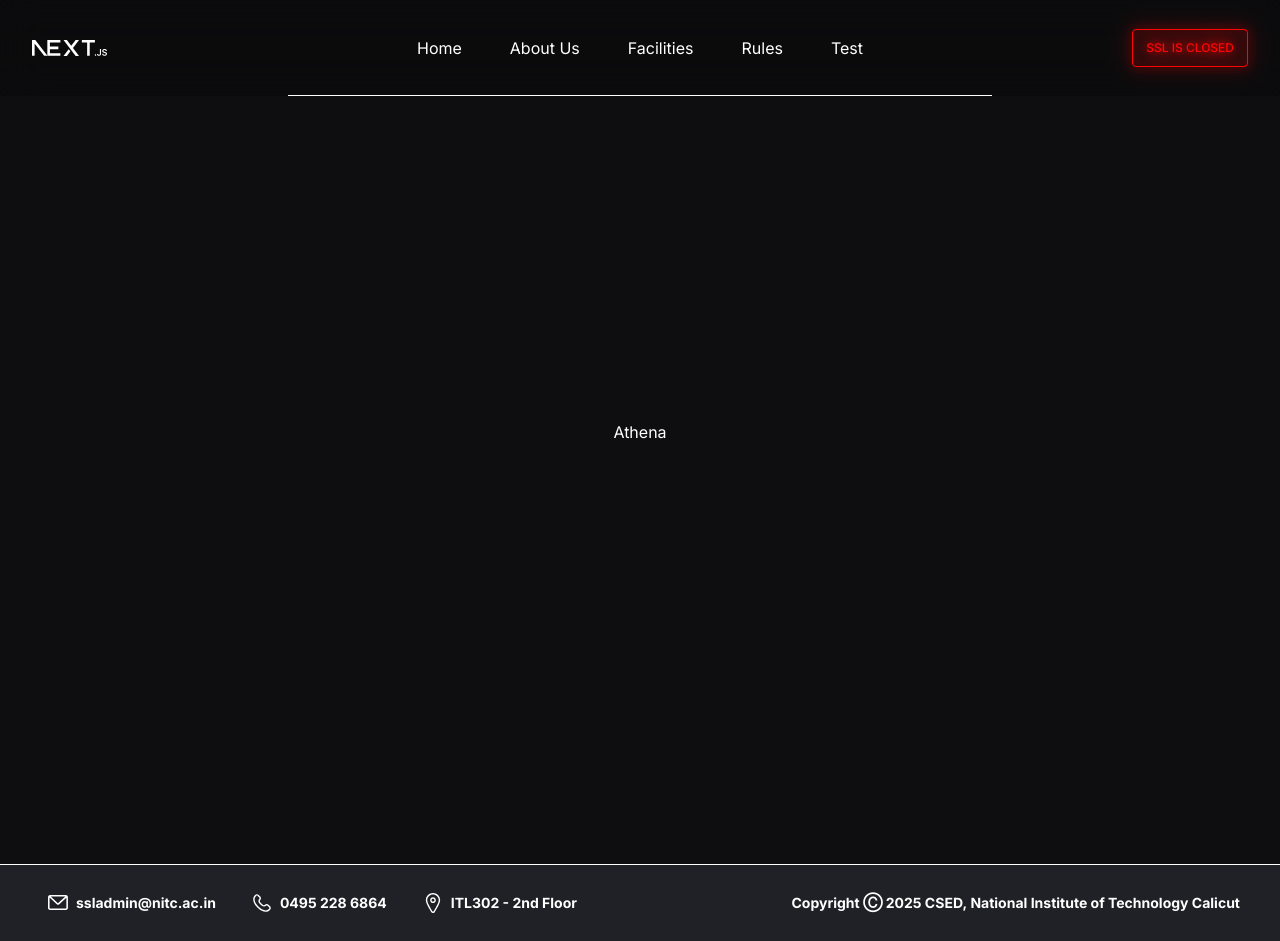
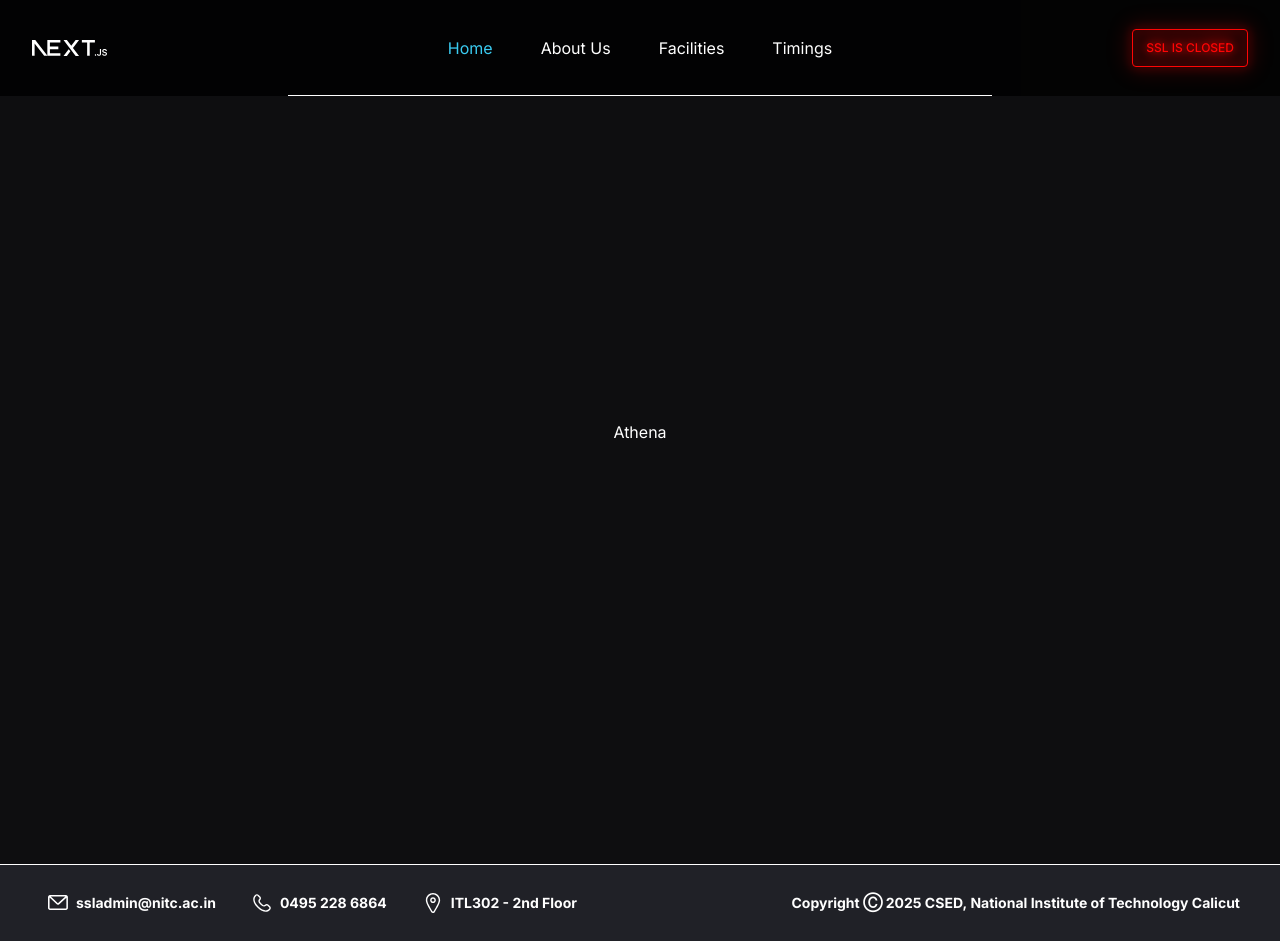
Before and after one commit to athena-server/athena-server.github.io, a Next.js app: page / in a window 1280 px wide. Built offline with nearby package versions, Linux system fonts and the light colour scheme; a web font is replaced by a local one.

Commit message:
made changes for responsiveness and functionality

```diff
--- a/src/app/layout.tsx
+++ b/src/app/layout.tsx
@@ -17,10 +17,9 @@ export default function RootLayout({
   children: React.ReactNode;
 }>) {
   return (
-    <html lang="en">
-      <body
-        className={`${inter.className} antialiased`}
-      >
+    <html lang="en"
+      style={{ scrollBehavior: "smooth" }}>
+      <body className={`${inter.className} antialiased`}>
         <Navbar />
         {children}
         <Footer />
--- a/src/components/Navbar/MobileNavItem.tsx
+++ b/src/components/Navbar/MobileNavItem.tsx
@@ -3,7 +3,7 @@ import { motion } from "framer-motion";
 const MobileNavItem = ({ item, index, onClick }: MobileNavItemProps) => {
     return (
         <motion.div className='p-4 relative overflow-hidden w-full flex items-center justify-between'>
-            <motion.span
+            <motion.button
                 initial={{ y: 100 }}
                 animate={{ y: 0 }}
                 exit={{ y: 100 }}
@@ -12,7 +12,7 @@ const MobileNavItem = ({ item, index, onClick }: MobileNavItemProps) => {
                 onClick={onClick}
             >
                 {item.name}
-            </motion.span>
+            </motion.button>
             <motion.img
                 src="/Navbar/rarr.svg"
                 width={20}
--- a/src/components/Navbar/index.tsx
+++ b/src/components/Navbar/index.tsx
@@ -1,10 +1,13 @@
 "use client";
 import { AnimatePresence, motion } from 'framer-motion';
-import { useCallback, useMemo, useState } from 'react';
+import { useCallback, useEffect, useMemo, useState } from 'react';
 import SslStatus from './SslStatus';
 import MobileNavItem from './MobileNavItem';
+import { usePathname, useRouter } from 'next/navigation';
 
 const Navbar = () => {
+    const router = useRouter();
+    const pathname = usePathname();
     const navBarItems = useMemo(() => [
         {
             name: 'Home',
@@ -19,14 +22,14 @@ const Navbar = () => {
             route: "/facilities-and-resources",
         },
         {
-            name: 'Rules',
+            name: 'Timings',
             route: '/rules-and-timings'
         },
-        {
-            name: 'Test',
-            route: '/'
-        }
     ], []);
+
+    useEffect(() => {
+        console.log(pathname)
+    }, [pathname]);
 
 
     const [open, setOpen] = useState(false);
@@ -35,9 +38,14 @@ const Navbar = () => {
         setOpen(prev => (!prev));
     }, [setOpen]);
 
+
+    const routeToTarget = useCallback((route: string) => {
+        router.push(route);
+    }, [router]);
+
     return (
-        <div className='fixed top-0 left-0 w-full flex items-center justify-center bg-[rgba(0,0,0,0.2)] backdrop-blur-[20px]'>
-            <nav className="w-full max-w-[1920px] h-24 flex items-center justify-between">
+        <div className='fixed top-0 left-0 w-full flex items-center justify-center bg-black/80'>
+            <nav className="w-full max-w-[1920px] h-20 lg:h-24 flex items-center justify-between">
                 <div className='w-full lg:w-1/5 h-full flex items-center p-4 lg:px-8 lg:py-4 order-first z-[2]'>
                     <img src="/Navbar/logo-temp.svg" width={75} height={75} alt="logo" />
                 </div>
@@ -45,13 +53,16 @@ const Navbar = () => {
                     <div className="hidden h-full lg:flex items-center relative justify-center gap-4">
                         {
                             navBarItems.map((item, index) => (
-                                <motion.div
+                                <motion.button
                                     key={index}
                                     className='mx-4'
-                                    whileHover={{ scale: 1.1 }}
+                                    style={{ color: (item.route == pathname) ? 'var(--light-blue)' : 'rgba(255,255,255,1)' }}
+                                    whileHover={{ color: 'var(--light-blue)' }}
+                                    whileTap={{ color: 'var(--dark-blue)' }}
+                                    onClick={() => routeToTarget(item.route)}
                                 >
                                     {item.name}
-                                </motion.div>
+                                </motion.button>
                             ))
                         }
                         <span className='absolute -bottom-4 left-0 w-full h-[1px] bg-white' />
@@ -87,7 +98,7 @@ const Navbar = () => {
                                             key={index}
                                             item={item}
                                             index={index}
-                                            onClick={toggleMenu}
+                                            onClick={() => routeToTarget(item.route)}
                                         />
                                     ))
                                 }
```
